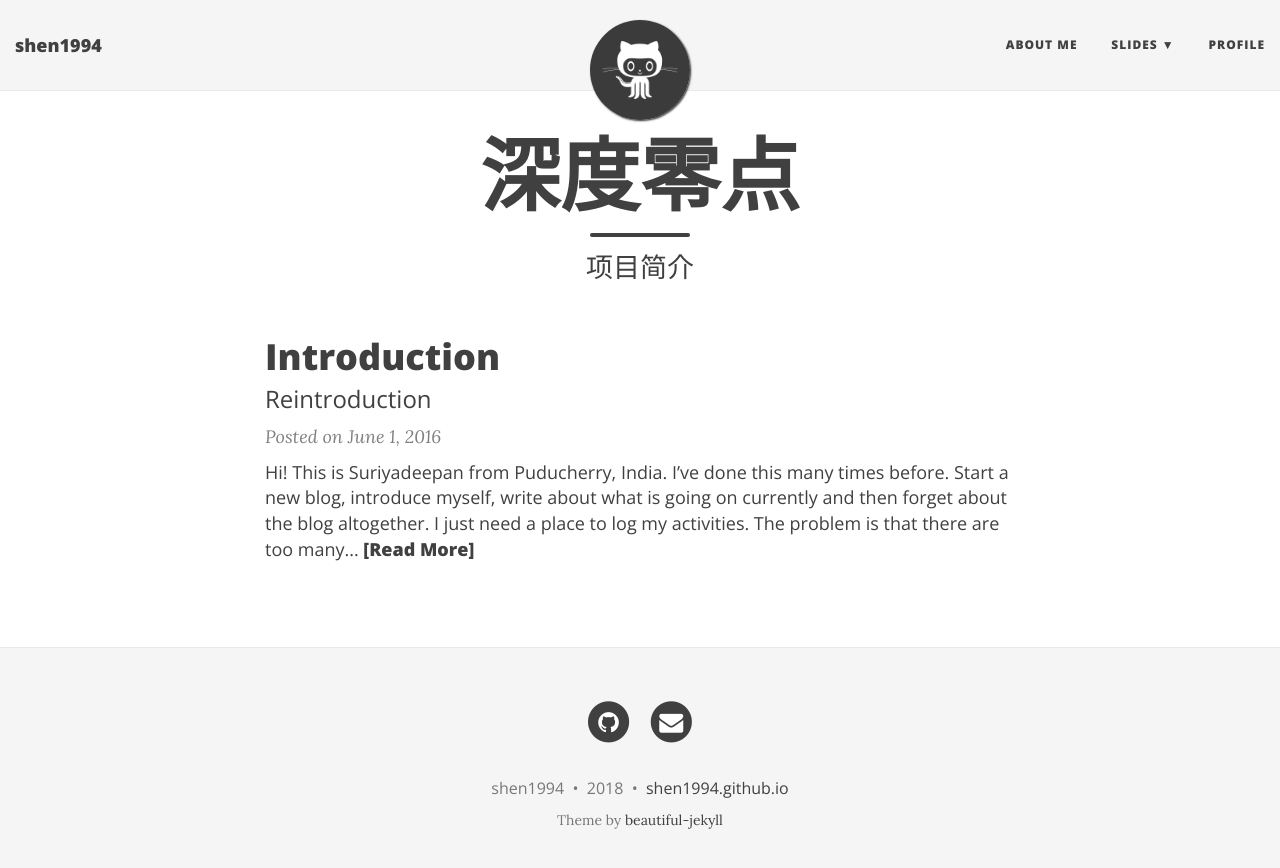
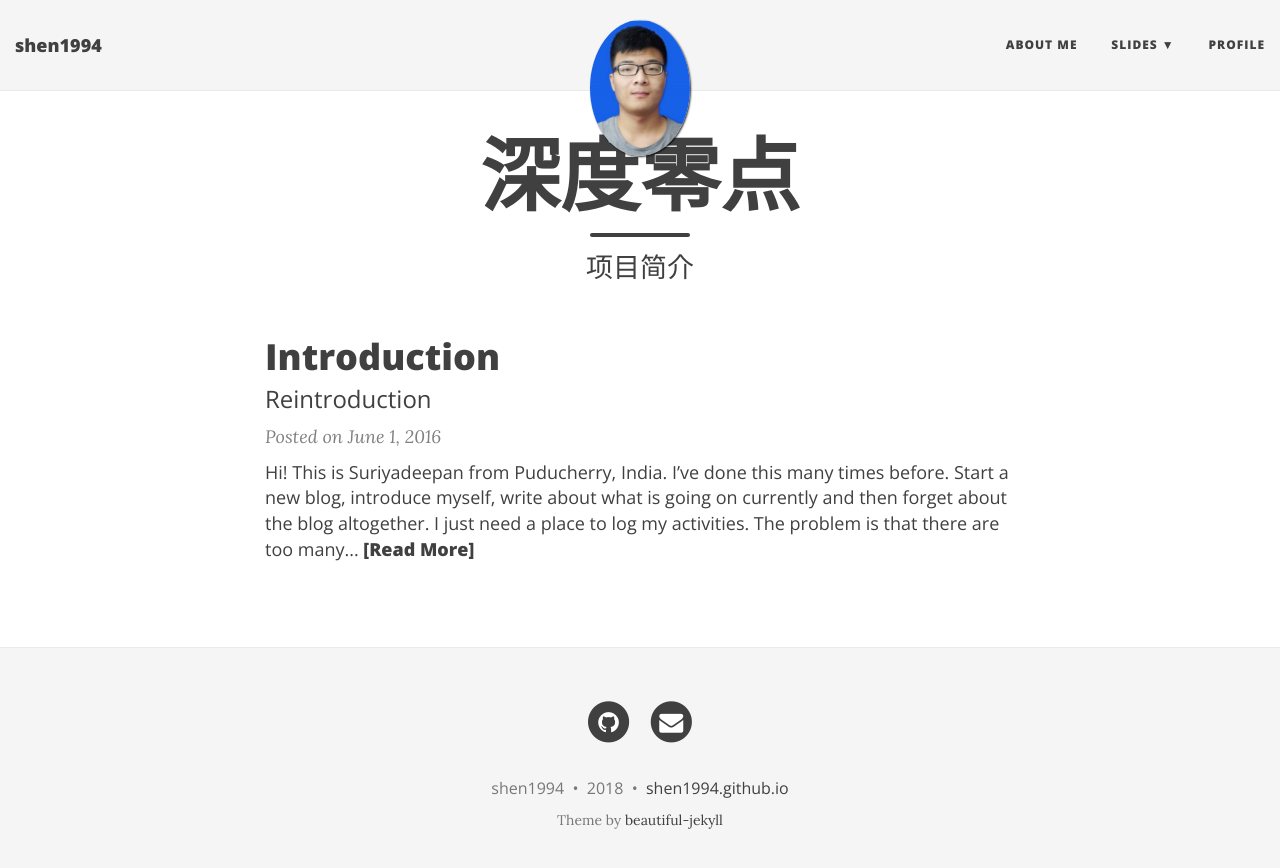
Before and after one commit to shen1994/shen1994.github.io, a Jekyll site: the page built from index.html, in a window 1280 px wide. Shown: the top 868 px of the page. Built offline with Jekyll 4.4.1, drawn with Linux system fonts in a browser that asks for light colours; nearby versions of some CDN libraries; the list of posts is cut into pages by our own code.

Commit message:
Update _config.yml

```diff
--- a/_config.yml
+++ b/_config.yml
@@ -40,7 +40,7 @@ navbar-links:
 
 # Image to show in the navigation bar - image must be a square (width = height)
 # Remove this parameter if you don't want an image in the navbar
-avatar: "/img/avatar-icon.png"
+avatar: "/img/person/shen1994.jpg"
 
 # --- Footer options --- #
 
```
